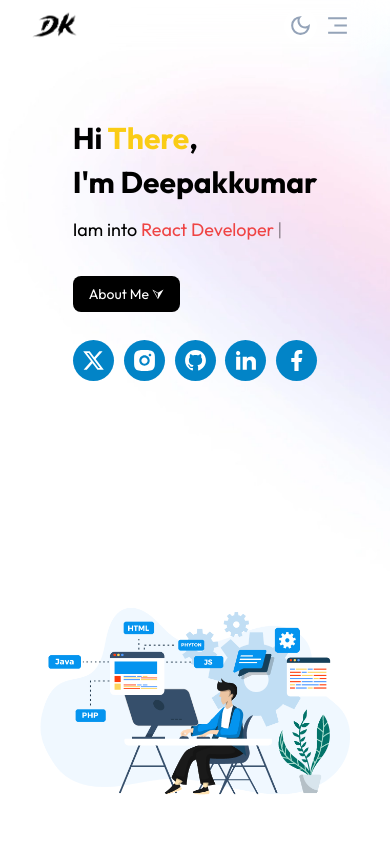
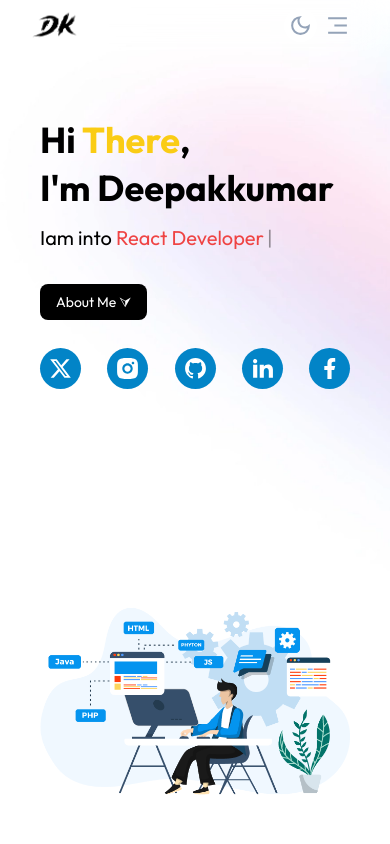
Before and after one commit to deepakdk11/portfolio-react, a React (Vite) app: page / in a window 390 px wide. Shown: the top 844 px of the page. Built offline with nearby package versions, Linux system fonts and the light colour scheme.

Commit message:
set font size large

```diff
--- a/src/components/Home.jsx
+++ b/src/components/Home.jsx
@@ -16,10 +16,10 @@ const Home = () => {
 
   return (
     <div className='bg-home-image bg-cover min-h-screen flex flex-col justify-between p-10 items-center lg:flex-row md:flex-col dark:bg-none dark:bg-black dark:text-white' id='home'>
-      <div className='w-fit h-fit my-20'>
-        <h1 className='text-3xl font-bold mb-2 lg:text-5xl md:text-5xl'>Hi <span className='text-yellow-400'>There</span>,</h1>
-        <h1 className='text-3xl font-bold mb-2 lg:text-5xl md:text-5xl'>I'm Deepakkumar</h1>
-        <h2 className=' text-lg my-4 lg:text-3xl md:text-3xl '>
+      <div className='w-full sm:w-fit md:w-fit h-fit mt-20 md:my-20'>
+        <h1 className='text-4xl sm:text-4xl font-bold mb-2 lg:text-5xl md:text-5xl'>Hi <span className='text-yellow-400'>There</span>,</h1>
+        <h1 className='text-4xl sm:text-4xl font-bold mb-2 lg:text-5xl md:text-5xl'>I'm Deepakkumar</h1>
+        <h2 className=' text-xl sm:text-xl my-4 lg:text-3xl md:text-3xl '>
           Iam into
           <span className='text-red-500'> {textEffect}</span>
           <span><Cursor /></span>
```
